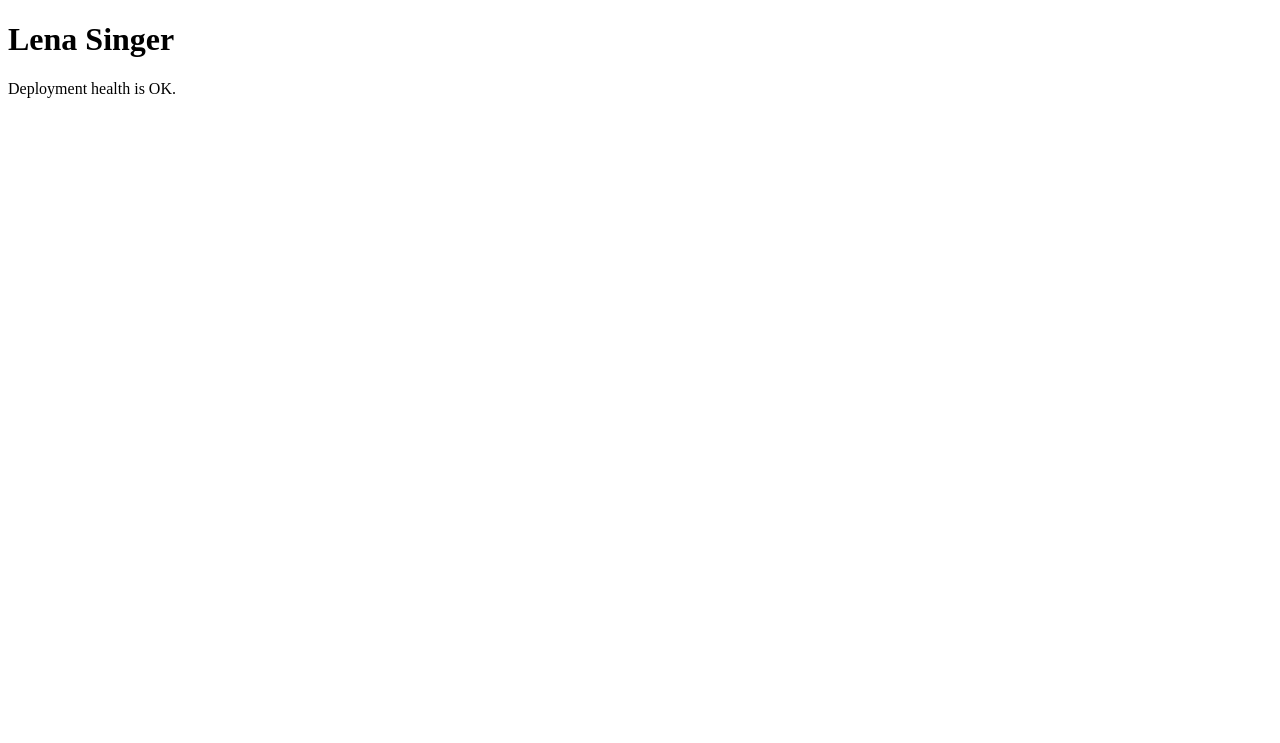
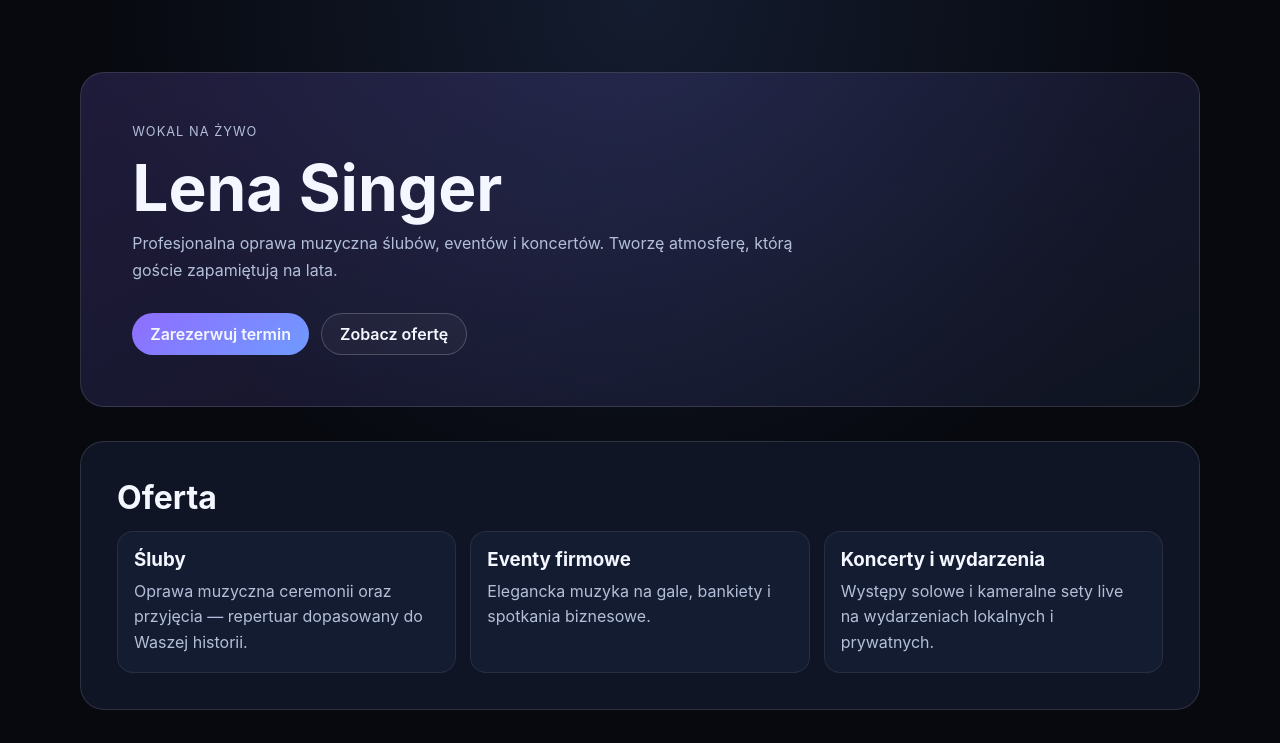
Before and after one commit to mareksuchodolski12-hash/lenasinger.nl, a Next.js app: page / in a window 1280 px wide. Shown: the top 743 px of the page. Built offline with nearby package versions, Linux system fonts and the light colour scheme.

Commit message:
Restore styled homepage content and global layout styles

```diff
--- /dev/null
+++ b/app/globals.css
@@ -0,0 +1,134 @@
+:root {
+  color-scheme: dark;
+  --bg: #07090f;
+  --surface: #101525;
+  --surface-2: #141c31;
+  --text: #f4f7ff;
+  --muted: #b3bfd8;
+  --accent: #8f6dff;
+  --accent-2: #6f9bff;
+}
+
+* {
+  box-sizing: border-box;
+}
+
+html,
+body {
+  margin: 0;
+  padding: 0;
+  font-family:
+    Inter,
+    -apple-system,
+    BlinkMacSystemFont,
+    'Segoe UI',
+    sans-serif;
+  background: radial-gradient(circle at top, #141c2f 0%, var(--bg) 45%);
+  color: var(--text);
+}
+
+a {
+  color: inherit;
+  text-decoration: none;
+}
+
+.page {
+  width: min(1120px, 92vw);
+  margin: 0 auto;
+  padding: 72px 0 80px;
+}
+
+.hero {
+  background: linear-gradient(150deg, rgba(143, 109, 255, 0.18), rgba(111, 155, 255, 0.08));
+  border: 1px solid rgba(255, 255, 255, 0.12);
+  border-radius: 24px;
+  padding: clamp(28px, 4vw, 56px);
+}
+
+.eyebrow {
+  margin: 0;
+  letter-spacing: 0.08em;
+  text-transform: uppercase;
+  color: var(--muted);
+  font-size: 0.8rem;
+}
+
+h1 {
+  margin: 14px 0 8px;
+  font-size: clamp(2rem, 6vw, 4rem);
+  line-height: 1.08;
+}
+
+.lead {
+  margin: 0;
+  max-width: 68ch;
+  color: var(--muted);
+  line-height: 1.7;
+}
+
+.actions {
+  margin-top: 28px;
+  display: flex;
+  gap: 12px;
+  flex-wrap: wrap;
+}
+
+.button {
+  display: inline-flex;
+  align-items: center;
+  justify-content: center;
+  padding: 10px 18px;
+  border-radius: 999px;
+  border: 1px solid rgba(255, 255, 255, 0.2);
+  font-weight: 600;
+}
+
+.button.primary {
+  background: linear-gradient(140deg, var(--accent), var(--accent-2));
+  border: 0;
+}
+
+.button.ghost {
+  background: rgba(255, 255, 255, 0.04);
+}
+
+.section {
+  margin-top: 34px;
+  background: var(--surface);
+  border: 1px solid rgba(255, 255, 255, 0.12);
+  border-radius: 24px;
+  padding: clamp(22px, 3vw, 36px);
+}
+
+h2 {
+  margin: 0 0 14px;
+  font-size: clamp(1.4rem, 3vw, 2rem);
+}
+
+.grid {
+  display: grid;
+  grid-template-columns: repeat(auto-fit, minmax(220px, 1fr));
+  gap: 14px;
+}
+
+.card {
+  background: var(--surface-2);
+  border-radius: 16px;
+  padding: 16px;
+  border: 1px solid rgba(255, 255, 255, 0.08);
+}
+
+h3 {
+  margin: 0 0 8px;
+}
+
+.card p,
+.contact p {
+  margin: 0;
+  color: var(--muted);
+  line-height: 1.6;
+}
+
+.contact .button {
+  margin-top: 16px;
+}
--- a/app/layout.tsx
+++ b/app/layout.tsx
@@ -1,8 +1,10 @@
 import type { Metadata } from 'next';
+import './globals.css';
 
 export const metadata: Metadata = {
-  title: 'Lena Singer',
-  description: 'Lena Singer website',
+  title: 'Lena Singer | Oprawa muzyczna ślubów i eventów',
+  description:
+    'Wokalistka na śluby, eventy firmowe i koncerty. Profesjonalna oprawa muzyczna na żywo.',
 };
 
 export default function RootLayout({
@@ -11,7 +13,7 @@ export default function RootLayout({
   children: React.ReactNode;
 }) {
   return (
-    <html lang="en">
+    <html lang="pl">
       <body>{children}</body>
     </html>
   );
--- a/app/page.tsx
+++ b/app/page.tsx
@@ -1,8 +1,57 @@
+const services = [
+  {
+    title: 'Śluby',
+    description: 'Oprawa muzyczna ceremonii oraz przyjęcia — repertuar dopasowany do Waszej historii.',
+  },
+  {
+    title: 'Eventy firmowe',
+    description: 'Elegancka muzyka na gale, bankiety i spotkania biznesowe.',
+  },
+  {
+    title: 'Koncerty i wydarzenia',
+    description: 'Występy solowe i kameralne sety live na wydarzeniach lokalnych i prywatnych.',
+  },
+];
+
 export default function HomePage() {
   return (
-    <main>
-      <h1>Lena Singer</h1>
-      <p>Deployment health is OK.</p>
+    <main className="page">
+      <section className="hero">
+        <p className="eyebrow">Wokal na żywo</p>
+        <h1>Lena Singer</h1>
+        <p className="lead">
+          Profesjonalna oprawa muzyczna ślubów, eventów i koncertów. Tworzę atmosferę, którą goście
+          zapamiętują na lata.
+        </p>
+        <div className="actions">
+          <a className="button primary" href="mailto:kontakt@lenasinger.nl">
+            Zarezerwuj termin
+          </a>
+          <a className="button ghost" href="#oferta">
+            Zobacz ofertę
+          </a>
+        </div>
+      </section>
+
+      <section id="oferta" className="section">
+        <h2>Oferta</h2>
+        <div className="grid">
+          {services.map((service) => (
+            <article className="card" key={service.title}>
+              <h3>{service.title}</h3>
+              <p>{service.description}</p>
+            </article>
+          ))}
+        </div>
+      </section>
+
+      <section className="section contact">
+        <h2>Kontakt</h2>
+        <p>Napisz wiadomość i opisz swój event — przygotuję propozycję dopasowaną do Twoich potrzeb.</p>
+        <a className="button primary" href="mailto:kontakt@lenasinger.nl">
+          kontakt@lenasinger.nl
+        </a>
+      </section>
     </main>
   );
 }
--- a/package.json
+++ b/package.json
@@ -29,7 +29,6 @@
     "@mdx-js/react": "^3.0.0",
     "axios": "^1.6.2",
     "next": "^14.0.4",
-    "next-mdx-remote": "^5.0.0",
     "nodemailer": "^6.9.7",
     "react": "^18.2.0",
     "react-dom": "^18.2.0",
```
Also changed, not shown: scripts/preflight.mjs (added, +77 -0 lines), 1 other file (tests, documents, lock files or other folders).
